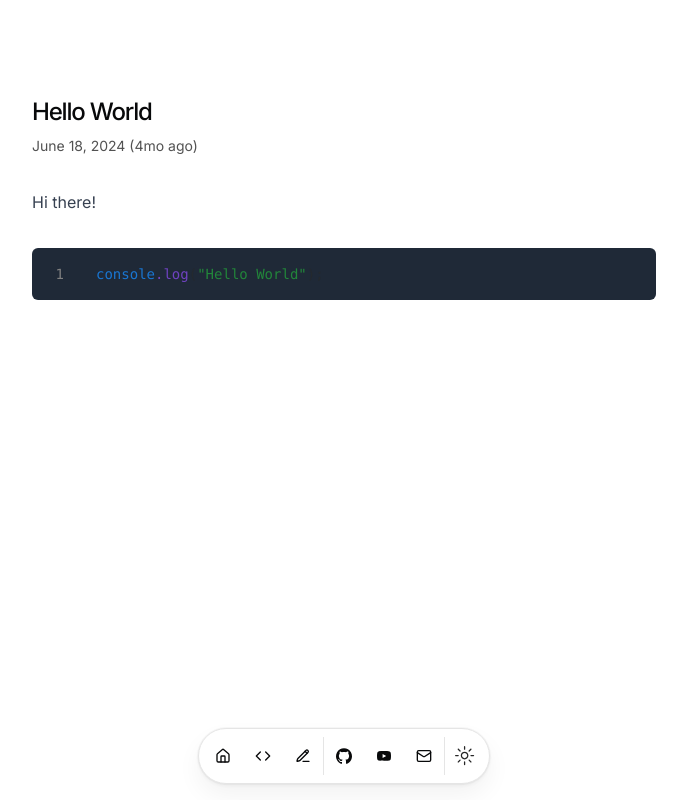
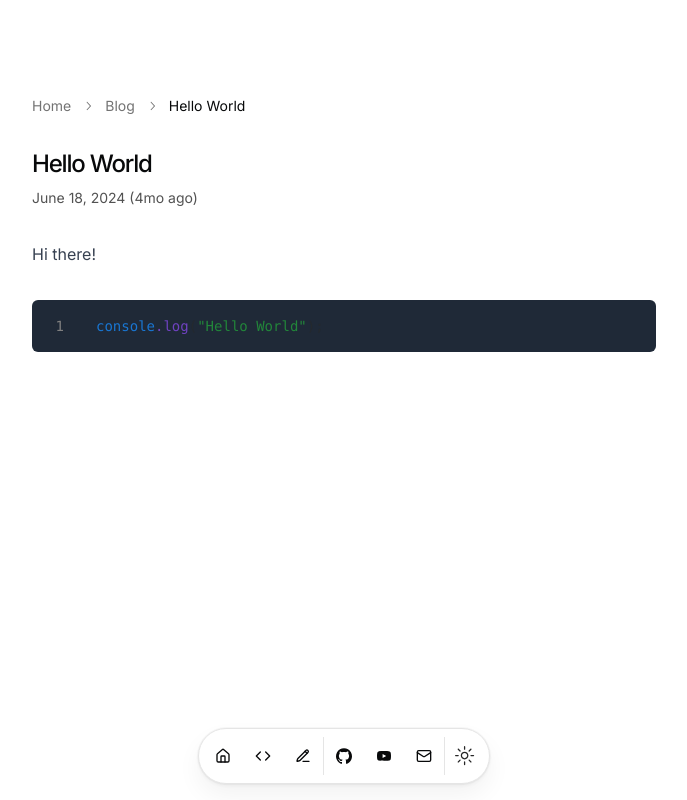
Before and after one commit to mywildancloud/my-portofolio, a Next.js app: page /blog/hello-world in a window 1280 px wide. Shown: the whole page, without its empty margins (296-983 px from the left). Built offline with nearby package versions, Linux system fonts and the light colour scheme.

Commit message:
add breadcrumb on blog page and single post

```diff
--- a/src/app/blog/[slug]/page.tsx
+++ b/src/app/blog/[slug]/page.tsx
@@ -4,6 +4,16 @@
 import type { Metadata } from "next";
 import { notFound } from "next/navigation";
 import { Suspense } from "react";
+import {
+  Breadcrumb,
+  BreadcrumbItem,
+  BreadcrumbLink,
+  BreadcrumbList,
+  BreadcrumbPage,
+  BreadcrumbSeparator,
+  BreadcrumbEllipsis,
+} from "@/components/ui/breadcrumb"
+
 
 export async function generateStaticParams() {
   const posts = await getBlogPosts();
@@ -88,6 +98,21 @@
           }),
         }}
       />
+      <Breadcrumb className="mb-8">
+          <BreadcrumbList>
+            <BreadcrumbItem>
+              <BreadcrumbLink href="/">Home</BreadcrumbLink>
+            </BreadcrumbItem>
+            <BreadcrumbSeparator />
+            <BreadcrumbItem>
+              <BreadcrumbLink href="/blog">Blog</BreadcrumbLink>
+            </BreadcrumbItem>
+            <BreadcrumbSeparator />
+            <BreadcrumbItem>
+              <BreadcrumbPage>{post.metadata.title}</BreadcrumbPage>
+            </BreadcrumbItem>
+          </BreadcrumbList>
+      </Breadcrumb>
       <h1 className="title font-medium text-2xl tracking-tighter max-w-[650px]">
         {post.metadata.title}
       </h1>
--- a/src/app/blog/page.tsx
+++ b/src/app/blog/page.tsx
@@ -1,6 +1,15 @@
 import BlurFade from "@/components/magicui/blur-fade";
 import { getBlogPosts } from "@/data/blog";
 import Link from "next/link";
+import {
+  Breadcrumb,
+  BreadcrumbItem,
+  BreadcrumbLink,
+  BreadcrumbList,
+  BreadcrumbPage,
+  BreadcrumbSeparator,
+} from "@/components/ui/breadcrumb"
+
 
 export const metadata = {
   title: "Blog",
@@ -14,6 +23,17 @@
 
   return (
     <section>
+      <Breadcrumb className="mb-8">
+        <BreadcrumbList>
+          <BreadcrumbItem>
+            <BreadcrumbLink href="/">Home</BreadcrumbLink>
+          </BreadcrumbItem>
+        <BreadcrumbSeparator />
+          <BreadcrumbItem>
+            <BreadcrumbPage>Blog</BreadcrumbPage>
+          </BreadcrumbItem>
+        </BreadcrumbList>
+      </Breadcrumb>
       <BlurFade delay={BLUR_FADE_DELAY}>
         <h1 className="font-medium text-2xl mb-2 tracking-tighter">Blog</h1>
         <h2 className="font-small text-lg mb-8 tracking-tighter">My thoughts on software development, life, and more.</h2>
--- a/src/app/page.tsx
+++ b/src/app/page.tsx
@@ -1,4 +1,3 @@
-import { HackathonCard } from "@/components/hackathon-card";
 import BlurFade from "@/components/magicui/blur-fade";
 import BlurFadeText from "@/components/magicui/blur-fade-text";
 import { ResumeCard } from "@/components/resume-card";
--- a/src/app/projects/page.tsx
+++ b/src/app/projects/page.tsx
@@ -3,7 +3,6 @@
 import { DATA } from "@/data/resume";
 
 const BLUR_FADE_DELAY = 0.04;
-
 export default function page() {
     return (
         <section id="projects">
--- /dev/null
+++ b/src/components/ui/breadcrumb.tsx
@@ -0,0 +1,115 @@
+import * as React from "react"
+import { ChevronRightIcon, DotsHorizontalIcon } from "@radix-ui/react-icons"
+import { Slot } from "@radix-ui/react-slot"
+
+import { cn } from "@/lib/utils"
+
+const Breadcrumb = React.forwardRef<
+  HTMLElement,
+  React.ComponentPropsWithoutRef<"nav"> & {
+    separator?: React.ReactNode
+  }
+>(({ ...props }, ref) => <nav ref={ref} aria-label="breadcrumb" {...props} />)
+Breadcrumb.displayName = "Breadcrumb"
+
+const BreadcrumbList = React.forwardRef<
+  HTMLOListElement,
+  React.ComponentPropsWithoutRef<"ol">
+>(({ className, ...props }, ref) => (
+  <ol
+    ref={ref}
+    className={cn(
+      "flex flex-wrap items-center gap-1.5 break-words text-sm text-muted-foreground sm:gap-2.5",
+      className
+    )}
+    {...props}
+  />
+))
+BreadcrumbList.displayName = "BreadcrumbList"
+
+const BreadcrumbItem = React.forwardRef<
+  HTMLLIElement,
+  React.ComponentPropsWithoutRef<"li">
+>(({ className, ...props }, ref) => (
+  <li
+    ref={ref}
+    className={cn("inline-flex items-center gap-1.5", className)}
+    {...props}
+  />
+))
+BreadcrumbItem.displayName = "BreadcrumbItem"
+
+const BreadcrumbLink = React.forwardRef<
+  HTMLAnchorElement,
+  React.ComponentPropsWithoutRef<"a"> & {
+    asChild?: boolean
+  }
+>(({ asChild, className, ...props }, ref) => {
+  const Comp = asChild ? Slot : "a"
+
+  return (
+    <Comp
+      ref={ref}
+      className={cn("transition-colors hover:text-foreground", className)}
+      {...props}
+    />
+  )
+})
+BreadcrumbLink.displayName = "BreadcrumbLink"
+
+const BreadcrumbPage = React.forwardRef<
+  HTMLSpanElement,
+  React.ComponentPropsWithoutRef<"span">
+>(({ className, ...props }, ref) => (
+  <span
+    ref={ref}
+    role="link"
+    aria-disabled="true"
+    aria-current="page"
+    className={cn("font-normal text-foreground", className)}
+    {...props}
+  />
+))
+BreadcrumbPage.displayName = "BreadcrumbPage"
+
+const BreadcrumbSeparator = ({
+  children,
+  className,
+  ...props
+}: React.ComponentProps<"li">) => (
+  <li
+    role="presentation"
+    aria-hidden="true"
+    className={cn("[&>svg]:w-3.5 [&>svg]:h-3.5", className)}
+    {...props}
+  >
+    {children ?? <ChevronRightIcon />}
+  </li>
+)
+BreadcrumbSeparator.displayName = "BreadcrumbSeparator"
+
+const BreadcrumbEllipsis = ({
+  className,
+  ...props
+}: React.ComponentProps<"span">) => (
+  <span
+    role="presentation"
+    aria-hidden="true"
+    className={cn("flex h-9 w-9 items-center justify-center", className)}
+    {...props}
+  >
+    <DotsHorizontalIcon className="h-4 w-4" />
+    <span className="sr-only">More</span>
+  </span>
+)
+BreadcrumbEllipsis.displayName = "BreadcrumbElipssis"
+
+export {
+  Breadcrumb,
+  BreadcrumbList,
+  BreadcrumbItem,
+  BreadcrumbLink,
+  BreadcrumbPage,
+  BreadcrumbSeparator,
+  BreadcrumbEllipsis,
+}
```
Also changed, not shown: 1 other file (tests, documents, lock files or other folders).
